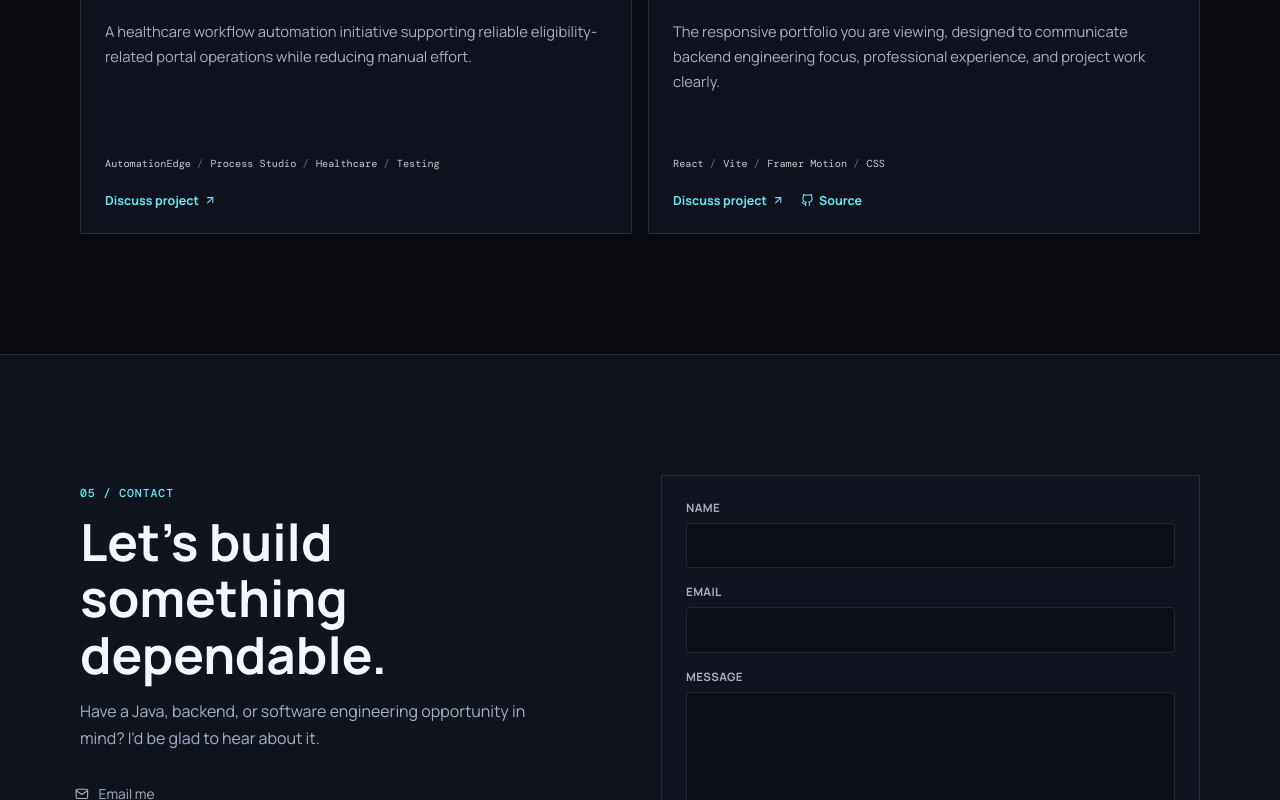
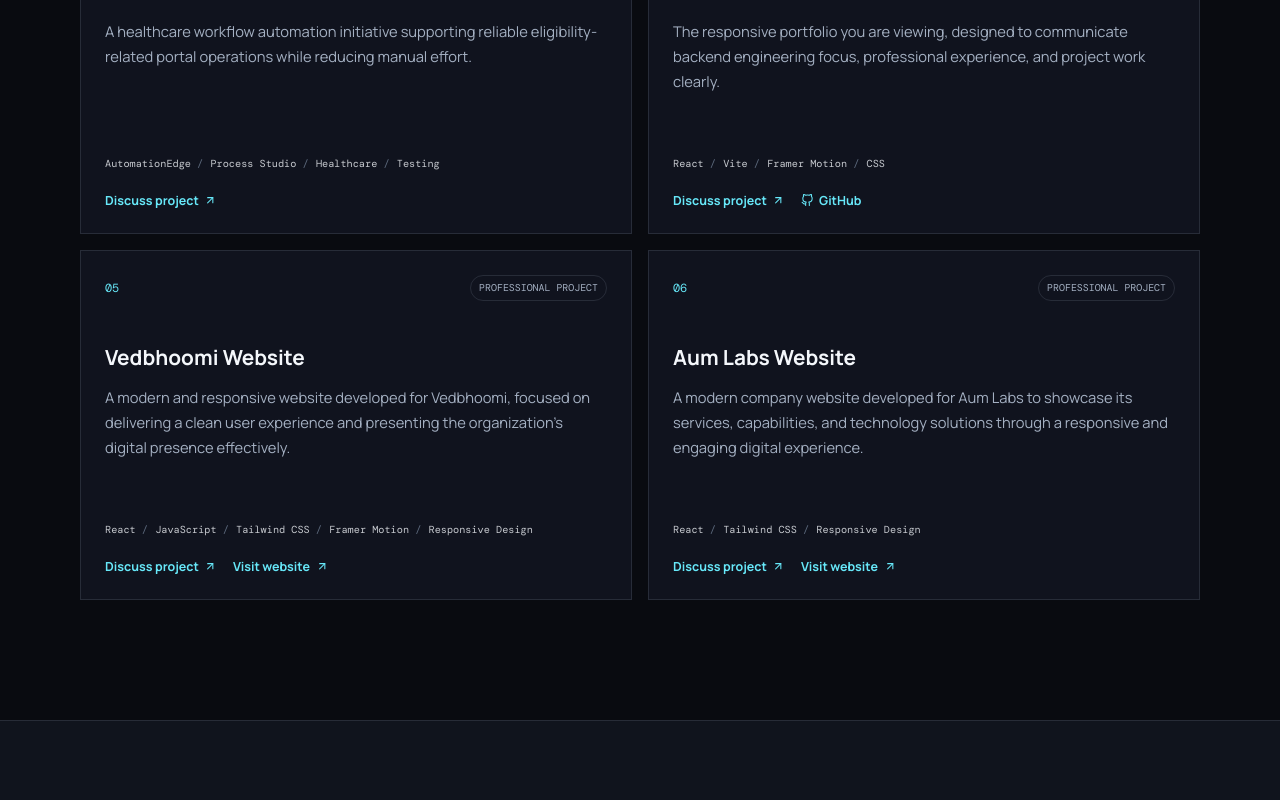
Before and after one commit to Parthlad1/my-portfolio, a React (Vite) app: page / in a window 1280 px wide. Shown: the part 3967-4767 px from the top of the page. Built offline with nearby package versions, Linux system fonts and the light colour scheme.

Commit message:
Add Projects

```diff
--- a/src/sections/Project.jsx
+++ b/src/sections/Project.jsx
@@ -3,10 +3,66 @@
 import './Project.css';
 
 const projects = [
-  { title: 'Object Factory & Code Generation Platform', description: 'An enterprise development platform for generating reusable application objects and reducing repetitive setup across backend modules.', technologies: ['Java', 'Spring Boot', 'REST APIs', 'PostgreSQL', 'Maven'], type: 'Professional Project', mark: '01' },
-  { title: 'Authentication Service (TTC Platform)', description: 'A security-focused backend service designed around protected user access, API security, and role-based application workflows.', technologies: ['Java', 'Spring Boot', 'Spring Security', 'REST APIs', 'PostgreSQL'], type: 'Professional Project', mark: '02' },
-  { title: 'Ohioans Medicaid Portal Automation', description: 'A healthcare workflow automation initiative supporting reliable eligibility-related portal operations while reducing manual effort.', technologies: ['AutomationEdge', 'Process Studio', 'Healthcare', 'Testing'], type: 'Professional Project', mark: '03' },
-  { title: 'Portfolio Website', description: 'The responsive portfolio you are viewing, designed to communicate backend engineering focus, professional experience, and project work clearly.', technologies: ['React', 'Vite', 'Framer Motion', 'CSS'], type: 'Personal Project', mark: '04', sourceUrl: 'https://github.com/Parthlad1' },
+  {
+    title: 'Object Factory & Code Generation Platform',
+    description:
+      'An enterprise development platform for generating reusable application objects and reducing repetitive setup across backend modules.',
+    technologies: ['Java', 'Spring Boot', 'REST APIs', 'PostgreSQL', 'Gradle'],
+    type: 'Professional Project',
+    mark: '01',
+  },
+  {
+    title: 'Authentication Service (TTC Platform)',
+    description:
+      'A security-focused backend service designed around protected user access, API security, and role-based application workflows.',
+    technologies: ['Java', 'Spring Boot', 'Spring Security', 'REST APIs', 'PostgreSQL'],
+    type: 'Professional Project',
+    mark: '02',
+  },
+  {
+    title: 'Ohioans Medicaid Portal Automation',
+    description:
+      'A healthcare workflow automation initiative supporting reliable eligibility-related portal operations while reducing manual effort.',
+    technologies: ['AutomationEdge', 'Process Studio', 'Healthcare', 'Testing'],
+    type: 'Professional Project',
+    mark: '03',
+  },
+  {
+    title: 'Portfolio Website',
+    description:
+      'The responsive portfolio you are viewing, designed to communicate backend engineering focus, professional experience, and project work clearly.',
+    technologies: ['React', 'Vite', 'Framer Motion', 'CSS'],
+    type: 'Personal Project',
+    mark: '04',
+    sourceUrl: 'https://github.com/Parthlad1',
+    sourceLabel: 'GitHub',
+  },
+  {
+    title: 'Vedbhoomi Website',
+    description:
+      'A modern and responsive website developed for Vedbhoomi, focused on delivering a clean user experience and presenting the organization’s digital presence effectively.',
+    technologies: [
+      'React',
+      'JavaScript',
+      'Tailwind CSS',
+      'Framer Motion',
+      'Responsive Design',
+    ],
+    type: 'Professional Project',
+    mark: '05',
+    sourceUrl: 'https://www.vedbhoomi.com/',
+    sourceLabel: 'Visit website',
+  },
+  {
+    title: 'Aum Labs Website',
+    description:
+      'A modern company website developed for Aum Labs to showcase its services, capabilities, and technology solutions through a responsive and engaging digital experience.',
+    technologies: ['React', 'Tailwind CSS', 'Responsive Design'],
+    type: 'Professional Project',
+    mark: '06',
+    sourceUrl: 'https://www.aum-labs.com/',
+    sourceLabel: 'Visit website',
+  },
 ];
 
 function Project() {
@@ -18,7 +74,24 @@
         </Motion.div>
         <div className="projects-grid">{projects.map((project, index) => <Motion.article key={project.title} className="project-card" initial={{ opacity: 0, y: 25 }} whileInView={{ opacity: 1, y: 0 }} viewport={{ once: true, amount: 0.12 }} transition={{ duration: 0.45, delay: index * 0.07 }}>
           <div className="project-topline"><span className="project-number">{project.mark}</span><span className="project-type">{project.type}</span></div><h3>{project.title}</h3><p className="project-description">{project.description}</p><div className="project-tech">{project.technologies.map((technology) => <span key={technology}>{technology}</span>)}</div>
-          <div className="project-actions"><a href="#contact">Discuss project <FiArrowUpRight /></a>{project.sourceUrl && <a href={project.sourceUrl} target="_blank" rel="noopener noreferrer" aria-label="View Parth Lad's GitHub profile"><FiGithub /> Source</a>}</div>
+          <div className="project-actions">
+            <a href="#contact">
+              Discuss project <FiArrowUpRight />
+            </a>
+
+            {project.sourceUrl && (
+              <a
+                href={project.sourceUrl}
+                target="_blank"
+                rel="noopener noreferrer"
+                aria-label={`Visit ${project.title}`}
+              >
+                {project.sourceLabel === 'GitHub' && <FiGithub />}
+                {project.sourceLabel}
+                {project.sourceLabel !== 'GitHub' && <FiArrowUpRight />}
+              </a>
+            )}
+          </div>
         </Motion.article>)}</div>
       </div>
     </section>
```
